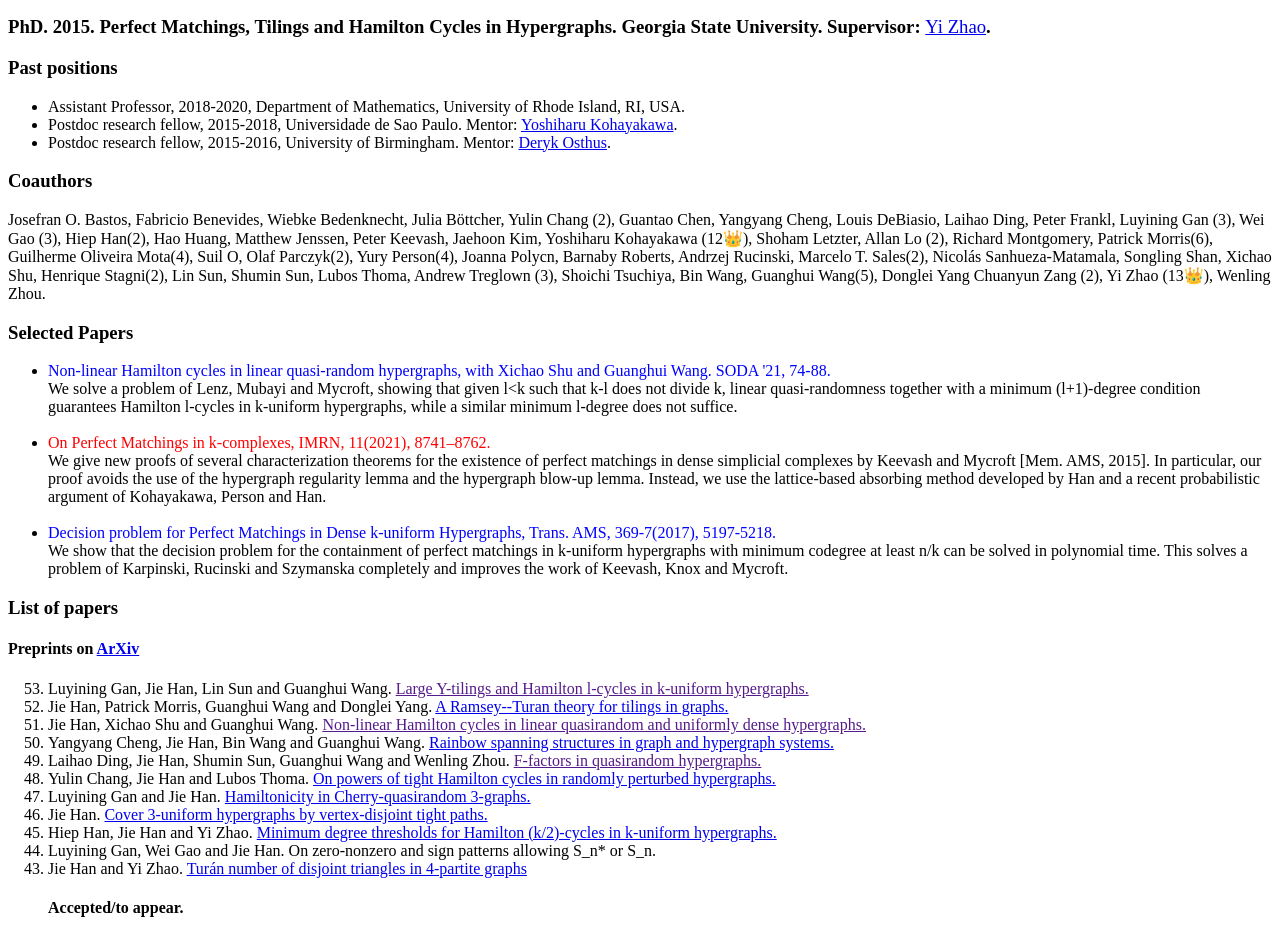
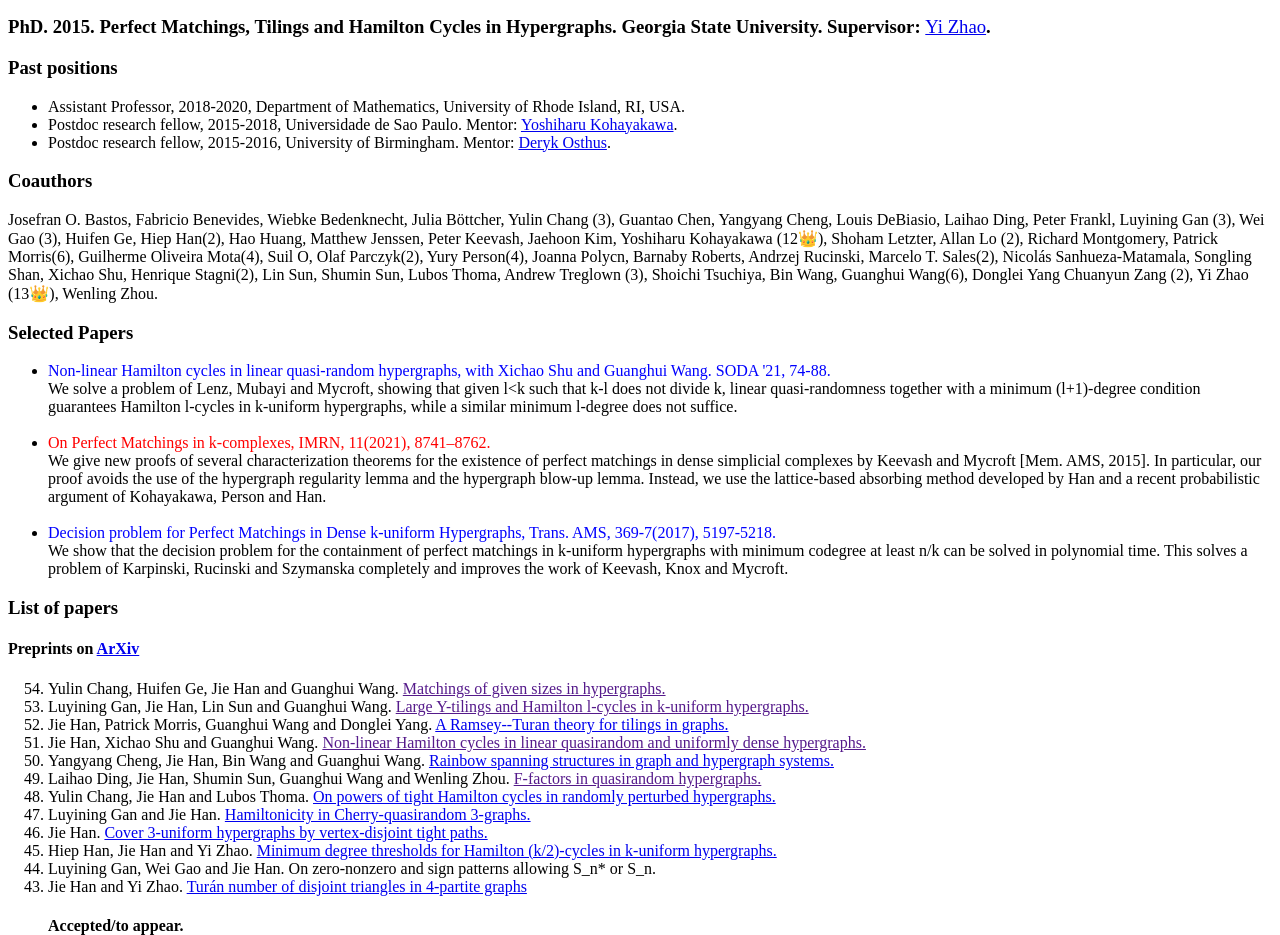
Before and after one commit to jiehan773/jiehan773.github.io, a plain HTML site: page index.html in a window 1280 px wide. Shown: the part 118-1053 px from the top of the page. Drawn offline with Linux system fonts and the light colour scheme.

Commit message:
Update index.html

```diff
--- a/index.html
+++ b/index.html
@@ -15,11 +15,11 @@
 </ul>
 
 <h3>Coauthors</h3>
-<p> Josefran O. Bastos, Fabricio Benevides, Wiebke Bedenknecht, Julia Böttcher, Yulin Chang (2), Guantao Chen, Yangyang Cheng,
-  Louis DeBiasio, Laihao Ding, Peter Frankl, Luyining Gan (3), Wei Gao (3), Hiep Han(2), Hao Huang, Matthew Jenssen, Peter Keevash,
+<p> Josefran O. Bastos, Fabricio Benevides, Wiebke Bedenknecht, Julia Böttcher, Yulin Chang (3), Guantao Chen, Yangyang Cheng,
+  Louis DeBiasio, Laihao Ding, Peter Frankl, Luyining Gan (3), Wei Gao (3), Huifen Ge, Hiep Han(2), Hao Huang, Matthew Jenssen, Peter Keevash,
   Jaehoon Kim, Yoshiharu Kohayakawa (12👑), Shoham Letzter, Allan Lo (2), Richard Montgomery, Patrick Morris(6), Guilherme Oliveira Mota(4),
   Suil O, Olaf Parczyk(2), Yury Person(4), Joanna Polycn, Barnaby Roberts, Andrzej Rucinski, Marcelo T. Sales(2), Nicolás Sanhueza-Matamala,
-  Songling Shan, Xichao Shu, Henrique Stagni(2), Lin Sun, Shumin Sun, Lubos Thoma, Andrew Treglown (3), Shoichi Tsuchiya, Bin Wang, Guanghui Wang(5), Donglei Yang
+  Songling Shan, Xichao Shu, Henrique Stagni(2), Lin Sun, Shumin Sun, Lubos Thoma, Andrew Treglown (3), Shoichi Tsuchiya, Bin Wang, Guanghui Wang(6), Donglei Yang
   Chuanyun Zang (2), Yi Zhao (13👑), Wenling Zhou.</p>
 
 <h3> Selected Papers </h3>
@@ -42,6 +42,8 @@
 
 <h4>Preprints on <a href="http://arxiv.org/find/grp_math/1/au:+han_jie/0/1/0/all/0/1" target="_blank" rel="nofollow">ArXiv</a></h4>
 <ol reversed>
+<li>Yulin Chang, Huifen Ge, Jie Han and Guanghui Wang.
+  <a href="" target="_blank" rel="nofollow">Matchings of given sizes in hypergraphs.</a></li>
 <li>Luyining Gan, Jie Han, Lin Sun and Guanghui Wang.
   <a href="" target="_blank" rel="nofollow">Large Y-tilings and  Hamilton l-cycles in k-uniform hypergraphs.</a></li>
   <li>Jie Han, Patrick Morris, Guanghui Wang and Donglei Yang.
```
